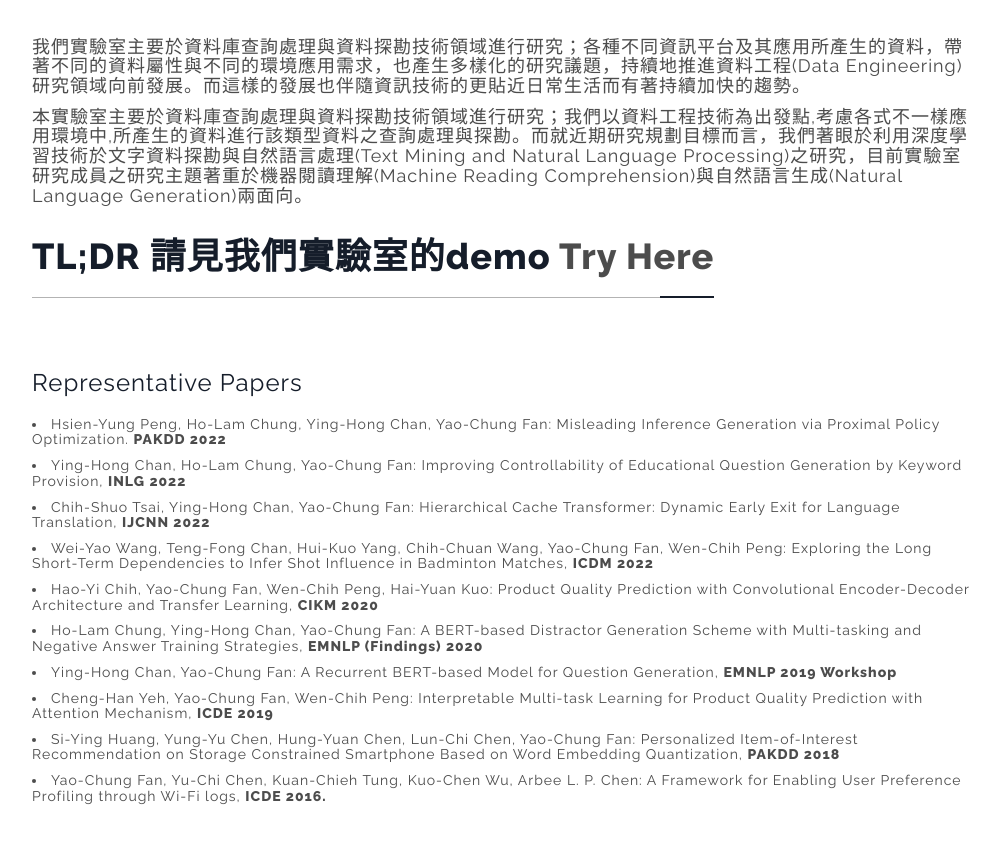
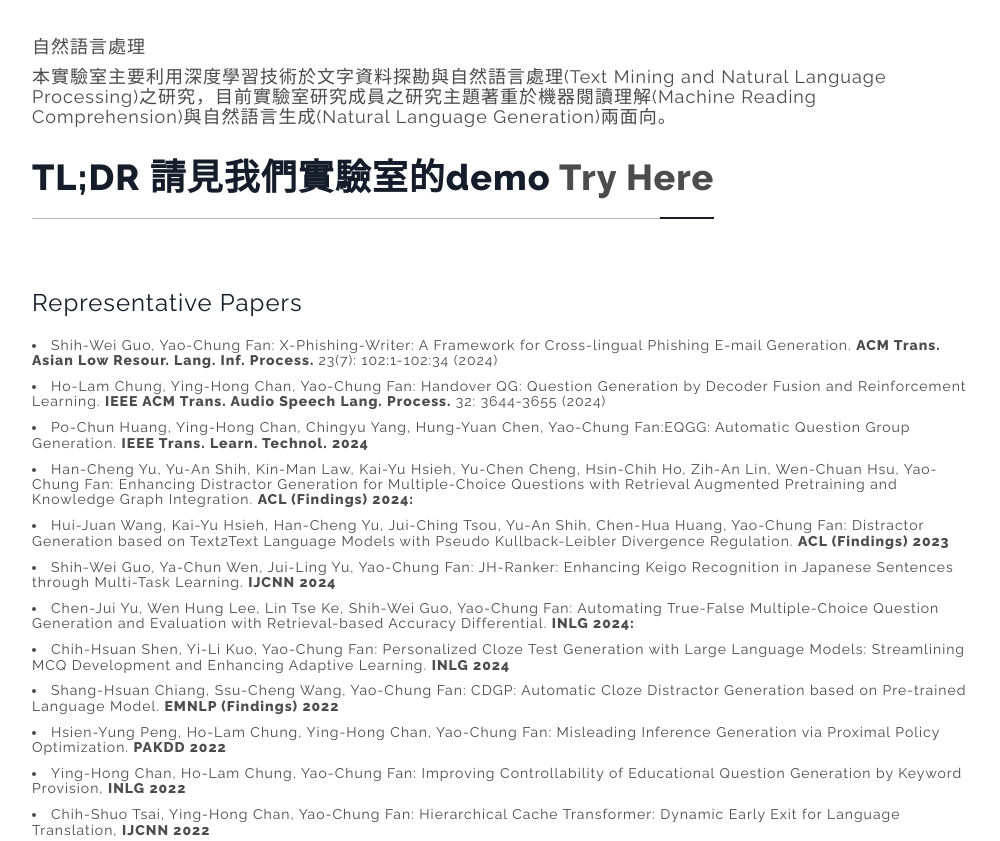
Before and after one commit to NCHU-NLP-Lab/professor-webpage, a plain HTML site: page index.html in a window 1280 px wide. Shown: the part 2093-2934 px from the top of the page, without its empty margins (138-1138 px from the left). Drawn offline with Linux system fonts and the light colour scheme; some packages are replaced by stand-ins of ours; a script that the page names is missing.

Commit message:
Update index.html

```diff
--- a/index.html
+++ b/index.html
@@ -142,8 +142,8 @@
 					<h3><span>/</span>What I am doing and done</h3>
 				</header>
 
-				<h4><p class="desc">我們實驗室主要於資料庫查詢處理與資料探勘技術領域進行研究；各種不同資訊平台及其應用所產生的資料，帶著不同的資料屬性與不同的環境應用需求，也產生多樣化的研究議題，持續地推進資料工程(Data Engineering)研究領域向前發展。而這樣的發展也伴隨資訊技術的更貼近日常生活而有著持續加快的趨勢。</p>
-				<p class="desc">本實驗室主要於資料庫查詢處理與資料探勘技術領域進行研究；我們以資料工程技術為出發點,考慮各式不一樣應用環境中,所產生的資料進行該類型資料之查詢處理與探勘。而就近期研究規劃目標而言，我們著眼於利用深度學習技術於文字資料探勘與自然語言處理(Text Mining and Natural Language Processing)之研究，目前實驗室研究成員之研究主題著重於機器閱讀理解(Machine Reading Comprehension)與自然語言生成(Natural Language Generation)兩面向。
+				<h4><p class="desc">自然語言處理</p>
+				<p class="desc">本實驗室主要利用深度學習技術於文字資料探勘與自然語言處理(Text Mining and Natural Language Processing)之研究，目前實驗室研究成員之研究主題著重於機器閱讀理解(Machine Reading Comprehension)與自然語言生成(Natural Language Generation)兩面向。
 				</p></h4>
 
 
@@ -153,11 +153,20 @@
 
 				<header class="title">
 					<h3>Representative Papers </h3>
-					<h5> <li> 	Hsien-Yung Peng, Ho-Lam Chung, Ying-Hong Chan, Yao-Chung Fan: Misleading Inference Generation via Proximal Policy Optimization. <b> PAKDD 2022 </h5>
-					<h5> <li>	Ying-Hong Chan, Ho-Lam Chung, Yao-Chung Fan: Improving Controllability of Educational Question Generation by Keyword Provision, <b> INLG 2022 </h5>
+					<h5> <li> Shih-Wei Guo, Yao-Chung Fan: X-Phishing-Writer: A Framework for Cross-lingual Phishing E-mail Generation. <b> ACM Trans. Asian Low Resour. Lang. Inf. Process. </b> 23(7): 102:1-102:34 (2024) </h5>
+					<h5> <li> Ho-Lam Chung, Ying-Hong Chan, Yao-Chung Fan: Handover QG: Question Generation by Decoder Fusion and Reinforcement Learning. <b> IEEE ACM Trans. Audio Speech Lang. Process. </b> 32: 3644-3655 (2024) </h5>
+					<h5> <li> Po-Chun Huang, Ying-Hong Chan, Chingyu Yang, Hung-Yuan Chen, Yao-Chung Fan:EQGG: Automatic Question Group Generation. <b> IEEE Trans. Learn. Technol. 2024 </h5>
+					<h5> <li> Han-Cheng Yu, Yu-An Shih, Kin-Man Law, Kai-Yu Hsieh, Yu-Chen Cheng, Hsin-Chih Ho, Zih-An Lin, Wen-Chuan Hsu, Yao-Chung Fan: Enhancing Distractor Generation for Multiple-Choice Questions with Retrieval Augmented Pretraining and Knowledge Graph Integration.  <b> ACL (Findings) 2024: </h5>
+					<h5> <li> Hui-Juan Wang, Kai-Yu Hsieh, Han-Cheng Yu, Jui-Ching Tsou, Yu-An Shih, Chen-Hua Huang, Yao-Chung Fan: Distractor Generation based on Text2Text Language Models with Pseudo Kullback-Leibler Divergence Regulation.   <b> ACL (Findings) 2023 </h5>
+					<h5> <li> Shih-Wei Guo, Ya-Chun Wen, Jui-Ling Yu, Yao-Chung Fan: JH-Ranker: Enhancing Keigo Recognition in Japanese Sentences through Multi-Task Learning. <b> IJCNN 2024</h5>
+					<h5> <li> Chen-Jui Yu, Wen Hung Lee, Lin Tse Ke, Shih-Wei Guo, Yao-Chung Fan: Automating True-False Multiple-Choice Question Generation and Evaluation with Retrieval-based Accuracy Differential. <b>INLG 2024:</b> </li></h5>
+					<h5> <li> Chih-Hsuan Shen, Yi-Li Kuo, Yao-Chung Fan: Personalized Cloze Test Generation with Large Language Models: Streamlining MCQ Development and Enhancing Adaptive Learning. <b> INLG 2024 </b> </li></h5>
+					<h5> <li> Shang-Hsuan Chiang, Ssu-Cheng Wang, Yao-Chung Fan: CDGP: Automatic Cloze Distractor Generation based on Pre-trained Language Model.  <b> EMNLP (Findings) 2022 </h5>
+					<h5> <li> Hsien-Yung Peng, Ho-Lam Chung, Ying-Hong Chan, Yao-Chung Fan: Misleading Inference Generation via Proximal Policy Optimization. <b> PAKDD 2022 </h5>
+					<h5> <li> Ying-Hong Chan, Ho-Lam Chung, Yao-Chung Fan: Improving Controllability of Educational Question Generation by Keyword Provision, <b> INLG 2022 </h5>
 					<h5> <li> Chih-Shuo Tsai, Ying-Hong Chan, Yao-Chung Fan: Hierarchical Cache Transformer: Dynamic Early Exit for Language Translation, <b> IJCNN 2022 </h5>
-					<h5> <li> 	Wei-Yao Wang, Teng-Fong Chan, Hui-Kuo Yang, Chih-Chuan Wang, Yao-Chung Fan, Wen-Chih Peng: Exploring the Long Short-Term Dependencies to Infer Shot Influence in Badminton Matches, <b> ICDM 2022 </h5>
-					<h5> <li> 	Hao-Yi Chih, Yao-Chung Fan, Wen-Chih Peng, Hai-Yuan Kuo: Product Quality Prediction with Convolutional Encoder-Decoder Architecture and Transfer Learning, <b> CIKM 2020
+					<h5> <li> Wei-Yao Wang, Teng-Fong Chan, Hui-Kuo Yang, Chih-Chuan Wang, Yao-Chung Fan, Wen-Chih Peng: Exploring the Long Short-Term Dependencies to Infer Shot Influence in Badminton Matches, <b> ICDM 2022 </h5>
+					<h5> <li> Hao-Yi Chih, Yao-Chung Fan, Wen-Chih Peng, Hai-Yuan Kuo: Product Quality Prediction with Convolutional Encoder-Decoder Architecture and Transfer Learning, <b> CIKM 2020
 					<h5> <li> Ho-Lam Chung, Ying-Hong Chan, Yao-Chung Fan: A BERT-based Distractor Generation Scheme with Multi-tasking and Negative Answer Training Strategies, <b>EMNLP (Findings) 2020
 					<h5><li> Ying-Hong Chan, Yao-Chung Fan: A Recurrent BERT-based Model for Question Generation, <b> EMNLP 2019 Workshop
 					<h5><li> Cheng-Han Yeh, Yao-Chung Fan, Wen-Chih Peng: Interpretable Multi-task Learning for Product Quality Prediction with Attention Mechanism, <b> ICDE 2019
```
